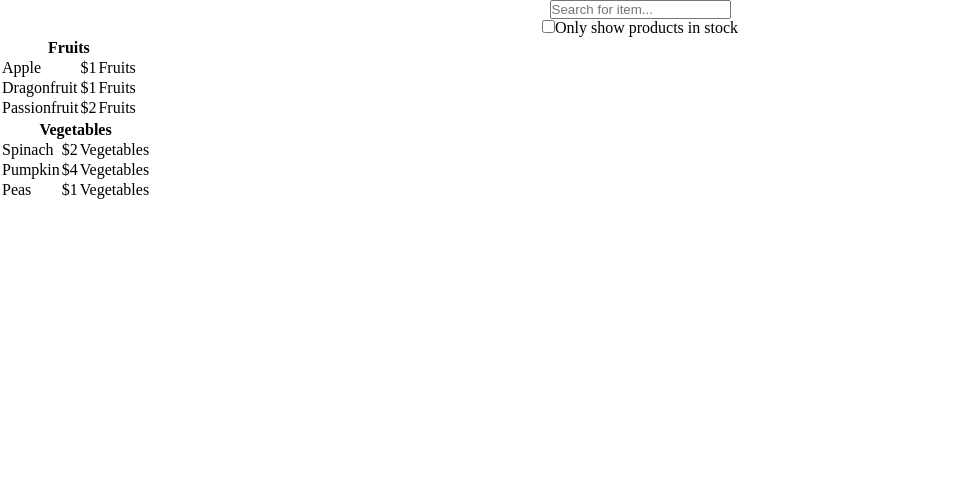
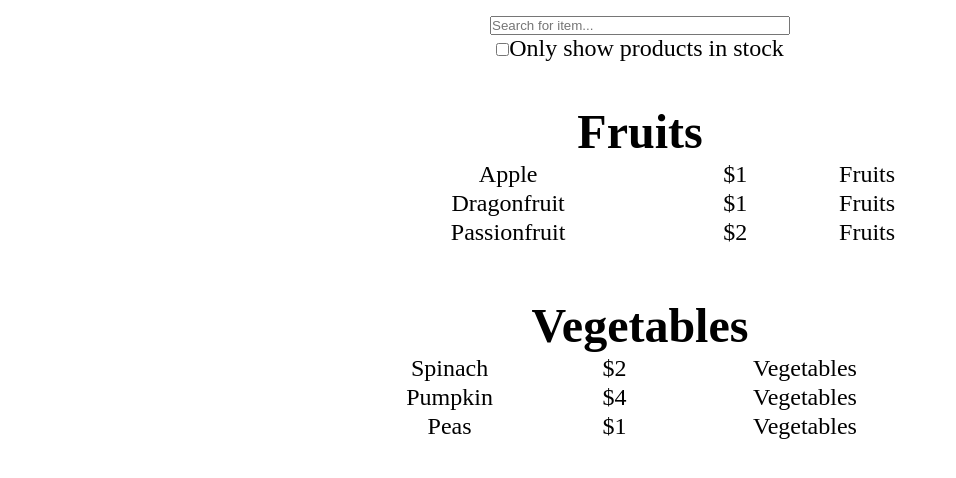
Before and after one commit to berteng90/react-Item-List, a React (Create React App) app: page / in a window 1280 px wide. Shown: the top 478 px of the page, without its empty margins (0-956 px from the left). Built offline with nearby package versions, Linux system fonts and the light colour scheme.

Commit message:
Update Logic

```diff
--- a/src/App.js
+++ b/src/App.js
@@ -11,10 +11,10 @@ function App() {
     { category: "Vegetables", price: "$1", stocked: true, name: "Peas" },
   ];
   return (
-    <>
+    <div className="body-wrapper">
       <ProduchtHeader />
       <ProductCategoryRow products={products} />
-    </>
+    </div>
   );
 }
 
--- a/src/components/ProductCategoryRow.js
+++ b/src/components/ProductCategoryRow.js
@@ -9,7 +9,7 @@ export default function ProductCategoryRow({ products }) {
   }));
 
   return (
-    <div>
+    <div className="table-wrapper">
       {categories.map((category, index) => (
         <table key={index}>
           <thead>
--- a/src/index.css
+++ b/src/index.css
@@ -10,7 +10,20 @@
   display: flex;
   flex-flow: column wrap;
   align-items: center;
+  font-size: 1.5rem;
   justify-content: center;
+  margin: 1rem;
+}
+
+.body-wrapper {
+  display: flex;
+  flex-flow: column nowrap;
+  margin: auto;
+  width: 80vw;
+}
+
+input[type="search"] {
+  width: clamp(100px, 50vw, 300px);
 }
 
 .product-table {
@@ -18,3 +31,25 @@
   flex-flow: column wrap;
   align-items: center;
 }
+
+.table-wrapper {
+  display: flex;
+  flex-flow: column wrap;
+  align-items: center;
+}
+
+table {
+  width: 50vw;
+  margin: 1.5rem;
+}
+
+th {
+  font-size: 3rem;
+}
+
+td {
+  font-size: 1.5rem;
+}
+tbody {
+  text-align: center;
+}
```
